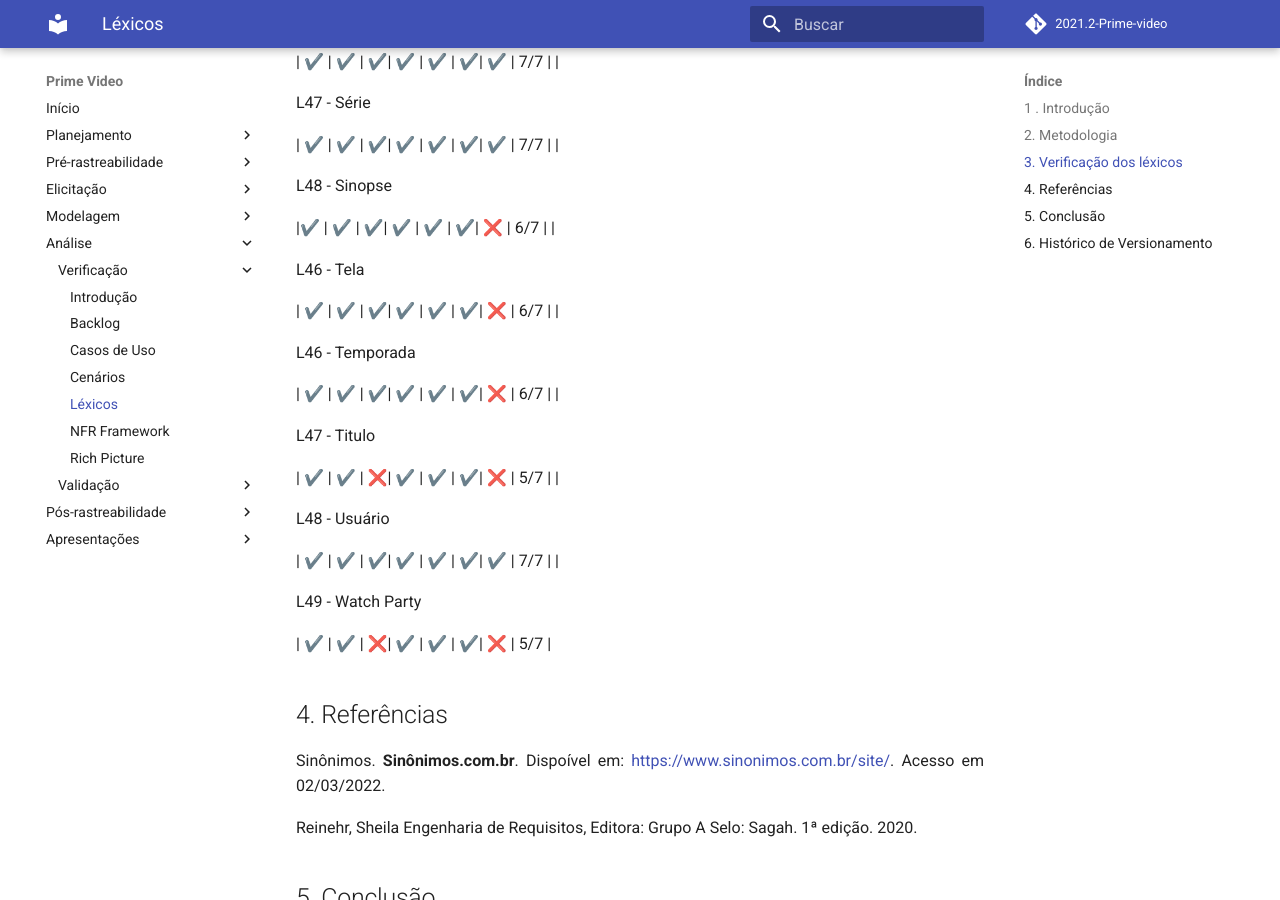
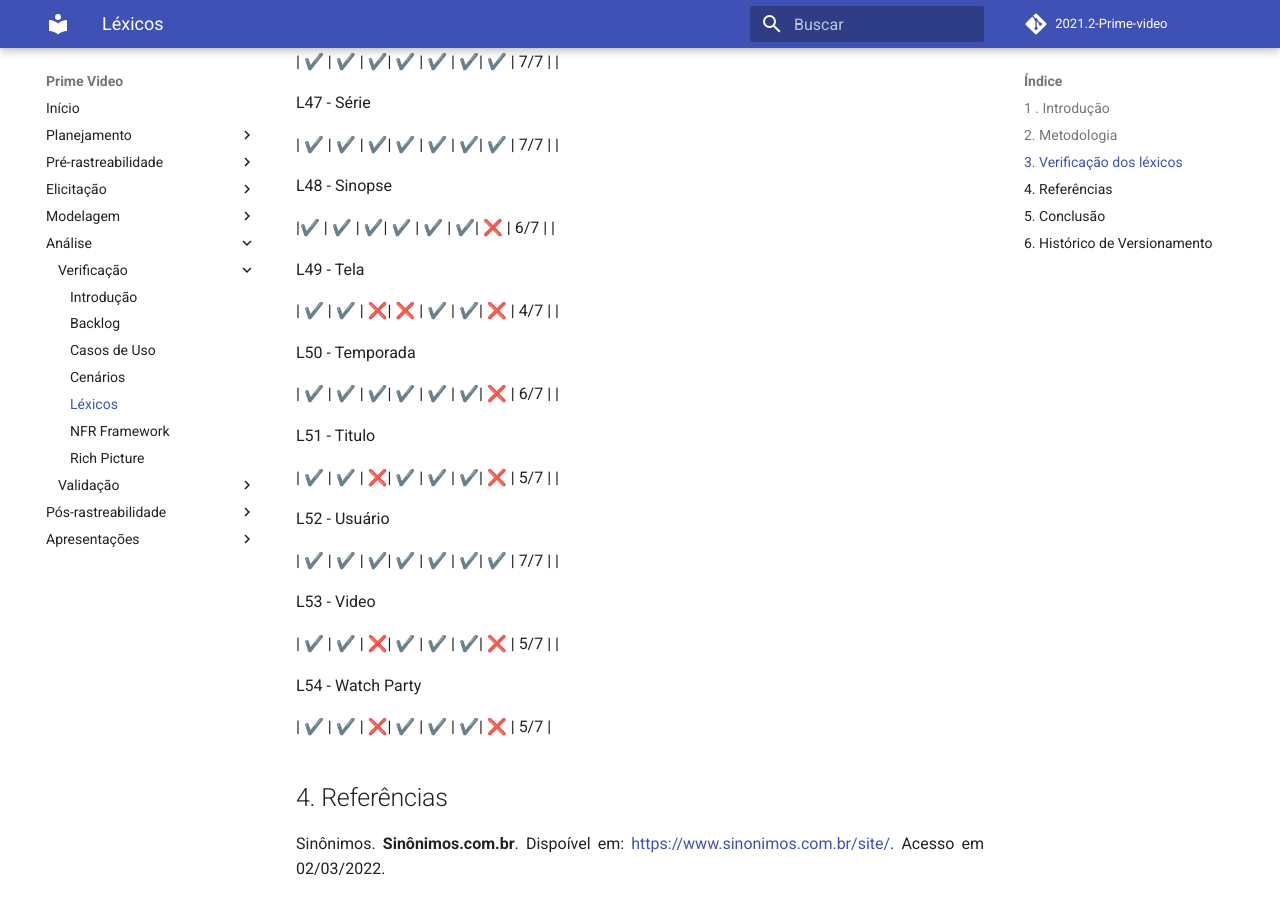
Before and after one commit to Requisitos-de-Software/2021.2-Prime-video, an MkDocs documentation site: the page built from docs/analise/verificacao/lexicos.md, in a window 1280 px wide and 900 px high, scrolled down 4792 px. Built offline with MkDocs 1.6.1 and Material for MkDocs 9.7.7, drawn with Linux system fonts in a browser that asks for light colours; comment, search, counter and statistics services are not loaded.

Commit message:
melhorando a verificação lexicos

```diff
--- a/docs/analise/verificacao/lexicos.md
+++ b/docs/analise/verificacao/lexicos.md
@@ -86,11 +86,12 @@
 |<p align="center">L46 - Senha</p>| ✔️ | ✔️ | ✔️| ✔️ | ✔️ | ✔️| ✔️ |  7/7 |
 |<p align="center">L47 - Série</p>| ✔️ | ✔️ | ✔️| ✔️ | ✔️ | ✔️| ✔️ |  7/7 |
 |<p align="center">L48 - Sinopse</p>|✔️ | ✔️ | ✔️| ✔️ | ✔️ | ✔️| ❌ |  6/7 |
-|<p align="center">L46 - Tela</p>| ✔️ | ✔️ | ✔️| ✔️ | ✔️ | ✔️| ❌ |  6/7 |
-|<p align="center">L46 - Temporada</p>| ✔️ | ✔️ | ✔️| ✔️ | ✔️ | ✔️| ❌ |  6/7 |
-|<p align="center">L47 - Titulo</p>| ✔️ | ✔️ | ❌| ✔️ | ✔️ | ✔️| ❌ |  5/7 |
-|<p align="center">L48 - Usuário</p>| ✔️ | ✔️ | ✔️| ✔️ | ✔️ | ✔️| ✔️ |  7/7 |
-|<p align="center">L49 - Watch Party</p>| ✔️ | ✔️ | ❌| ✔️ | ✔️ | ✔️| ❌ |  5/7 |
+|<p align="center">L49 - Tela</p>| ✔️ | ✔️ | ❌| ❌ | ✔️ | ✔️| ❌ |  4/7 |
+|<p align="center">L50 - Temporada</p>| ✔️ | ✔️ | ✔️| ✔️ | ✔️ | ✔️| ❌ |  6/7 |
+|<p align="center">L51 - Titulo</p>| ✔️ | ✔️ | ❌| ✔️ | ✔️ | ✔️| ❌ |  5/7 |
+|<p align="center">L52 - Usuário</p>| ✔️ | ✔️ | ✔️| ✔️ | ✔️ | ✔️| ✔️ |  7/7 |
+|<p align="center">L53 - Video</p>| ✔️ | ✔️ | ❌| ✔️ | ✔️ | ✔️| ❌ |  5/7 |
+|<p align="center">L54 - Watch Party</p>| ✔️ | ✔️ | ❌| ✔️ | ✔️ | ✔️| ❌ |  5/7 |
 
 
 
```
